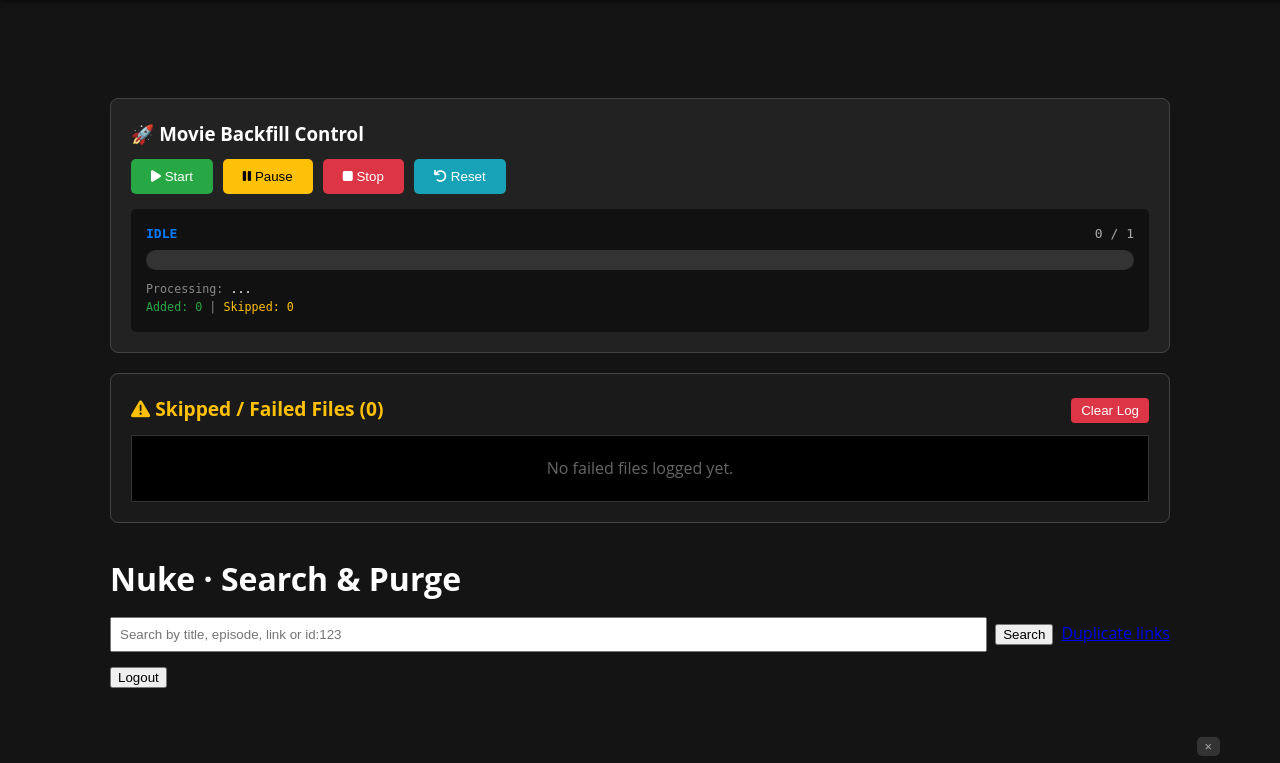
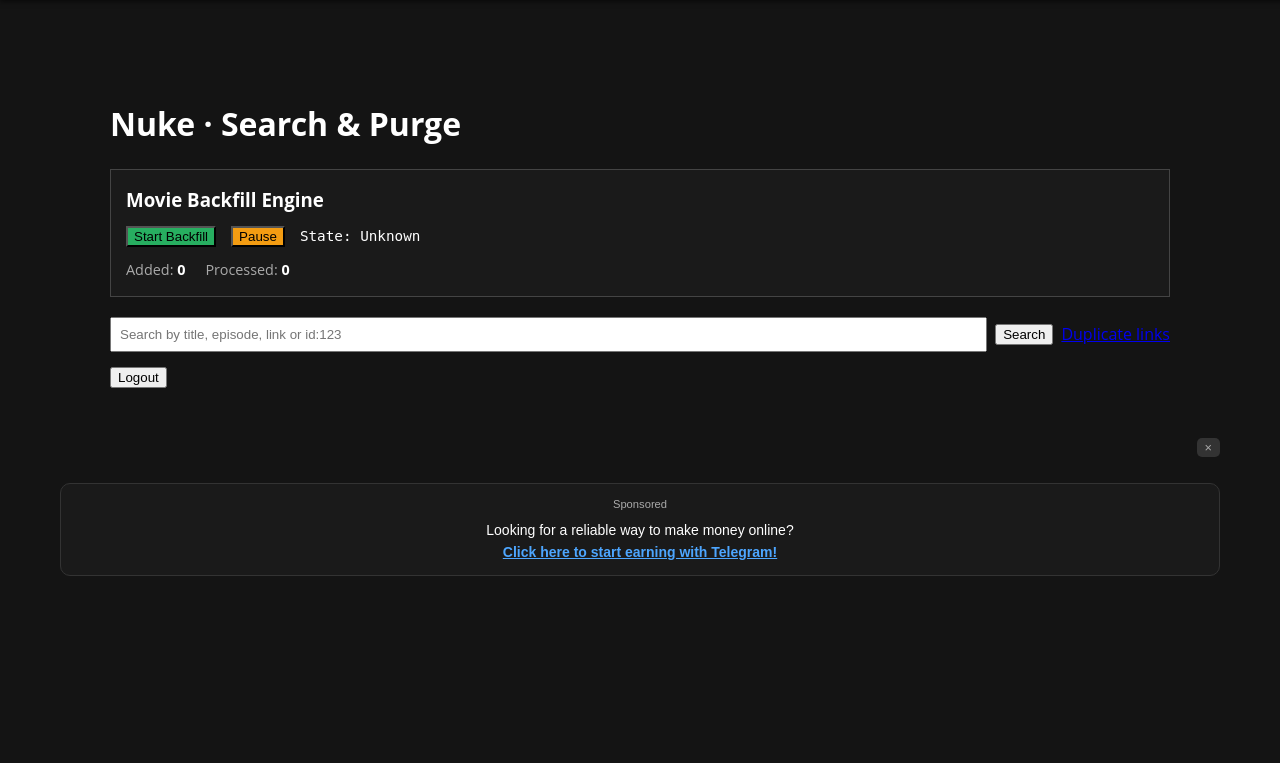
Before and after one commit to manybotts/tvweb, a Flask app: template tv_app/templates/nuke.html in a window 1280 px wide. Shown: the part 62-825 px from the top of the page. After the commit the page ends 638 px from the top, so only its background shows below. Run offline with Flask 3, Linux system fonts and the light colour scheme; the template is opened without the code that fills it: values that come from a table or form of the project are taken from there, others are empty.

Commit message:
Update nuke.html

```diff
--- a/tv_app/templates/nuke.html
+++ b/tv_app/templates/nuke.html
@@ -2,83 +2,6 @@
 {% block title %}Nuke · Search & Purge{% endblock %}
 {% block content %}
 <div class="container" style="max-width:1100px;">
-
-  <div style="background:#222; padding:20px; border-radius:8px; margin-bottom:20px; border:1px solid #444;">
-      <h3 style="margin-top:0; color:white;">🚀 Movie Backfill Control</h3>
-      <div style="display:flex; gap:10px; margin-bottom:15px;">
-          <button onclick="controlBackfill('start')" style="background:#28a745; color:white; padding:10px 20px; border:none; border-radius:5px; cursor:pointer;"><i class="fas fa-play"></i> Start</button>
-          <button onclick="controlBackfill('pause')" style="background:#ffc107; color:black; padding:10px 20px; border:none; border-radius:5px; cursor:pointer;"><i class="fas fa-pause"></i> Pause</button>
-          <button onclick="controlBackfill('stop')" style="background:#dc3545; color:white; padding:10px 20px; border:none; border-radius:5px; cursor:pointer;"><i class="fas fa-stop"></i> Stop</button>
-          <button onclick="controlBackfill('reset')" style="background:#17a2b8; color:white; padding:10px 20px; border:none; border-radius:5px; cursor:pointer;"><i class="fas fa-undo"></i> Reset</button>
-      </div>
-
-      <div style="background:#111; padding:15px; border-radius:5px; font-family:monospace;">
-          <div style="display:flex; justify-content:space-between; margin-bottom:5px;">
-              <span id="bf-state" style="font-weight:bold; color:#007bff;">IDLE</span>
-              <span id="bf-counts" style="color:#aaa;">0 / 0</span>
-          </div>
-          <div style="width:100%; height:20px; background:#333; border-radius:10px; overflow:hidden; margin-bottom:10px;">
-              <div id="bf-bar" style="width:0%; height:100%; background:#007bff; transition:width 0.5s ease;"></div>
-          </div>
-          <div style="color:#888; font-size:0.9em;">
-              Processing: <span id="bf-current" style="color:#fff;">...</span><br>
-              <span style="color:#28a745;">Added: <span id="bf-added">0</span></span> |
-              <span style="color:#ffc107;">Skipped: <span id="bf-skipped">0</span></span>
-          </div>
-      </div>
-  </div>
-
-  <div style="background:#1a1a1a; padding:20px; border-radius:8px; margin-bottom:30px; border:1px solid #444;">
-      <div style="display:flex; justify-content:space-between; align-items:center; margin-bottom:10px;">
-          <h3 style="margin:0; color:#ffc107; font-size:1.2em;"><i class="fas fa-exclamation-triangle"></i> Skipped / Failed Files ({{ skipped_files|length }})</h3>
-          <form method="post" action="{{ url_for('nuke_clear_skipped') }}" onsubmit="return confirm('Clear this log?');" style="margin:0;">
-              <button type="submit" style="background:#dc3545; color:white; border:none; padding:5px 10px; border-radius:4px; cursor:pointer;">Clear Log</button>
-          </form>
-      </div>
-      <div style="max-height:300px; overflow-y:auto; background:#000; border:1px solid #333; padding:10px;">
-          {% if skipped_files %}
-              <table style="width:100%; border-collapse:collapse; color:#ccc; font-family:monospace; font-size:0.9em;">
-                  <thead>
-                      <tr style="border-bottom:1px solid #444; color:#fff;">
-                          <th style="text-align:left; padding:5px;">Reason</th>
-                          <th style="text-align:left; padding:5px;">Filename</th>
-                      </tr>
-                  </thead>
-                  <tbody>
-                      {% for f in skipped_files %}
-                      <tr style="border-bottom:1px solid #222;">
-                          <td style="padding:5px; color:#ff6b6b; white-space:nowrap;">{{ f.reason }}</td>
-                          <td style="padding:5px; user-select:all; cursor:text; word-break:break-all;">{{ f.filename }}</td>
-                      </tr>
-                      {% endfor %}
-                  </tbody>
-              </table>
-          {% else %}
-              <p style="color:#666; text-align:center; margin:10px 0;">No failed files logged yet.</p>
-          {% endif %}
-      </div>
-  </div>
-
-  <script>
-  function controlBackfill(a){fetch(`/nuke/backfill/${a}`,{method:'POST'}).then(r=>r.json()).then(updateStatus);}
-
-  function updateStatus(){
-      fetch('/nuke/backfill/status').then(r=>r.json()).then(d=>{
-          const t=parseInt(d.total)||1,p=parseInt(d.progress)||0;
-          document.getElementById('bf-state').innerText=(d.state||'IDLE').toUpperCase();
-          document.getElementById('bf-counts').innerText=`${p} / ${t}`;
-          document.getElementById('bf-bar').style.width=`${Math.round((p/t)*100)}%`;
-          document.getElementById('bf-current').innerText=d.current||'...';
-          document.getElementById('bf-added').innerText=d.added||0;
-          document.getElementById('bf-skipped').innerText=d.skipped||0;
-      });
-  }
-
-  // Auto-refresh status every 2 seconds
-  setInterval(updateStatus, 2000);
-  updateStatus();
-  </script>
-
   <h1>Nuke · Search & Purge</h1>
 
   {% if request.args.get('msg') %}
@@ -86,6 +9,20 @@
       {{ request.args.get('msg') }}
     </div>
   {% endif %}
+
+  {# --- 1. NEW: Backfill Control Panel --- #}
+  <div class="card" style="margin: 20px 0; padding: 15px; border: 1px solid #444; background: #1a1a1a;">
+      <h3 style="margin-top:0;">Movie Backfill Engine</h3>
+      <div style="display: flex; gap: 15px; margin-bottom: 10px; align-items: center;">
+          <button id="btn-start" class="btn" style="background: #27ae60;">Start Backfill</button>
+          <button id="btn-pause" class="btn" style="background: #f39c12;">Pause</button>
+          <span id="backfill-status" style="font-family: monospace; font-size: 1.1em;">State: Unknown</span>
+      </div>
+      <div style="display: flex; gap: 20px; font-size: 0.9em; color: #aaa;">
+          <span>Added: <strong id="stat-added" style="color: #fff;">0</strong></span>
+          <span>Processed: <strong id="stat-progress" style="color: #fff;">0</strong></span>
+      </div>
+  </div>
 
   <form method="get" action="{{ url_for('nuke_home') }}">
     <div style="display:flex;gap:.5rem;align-items:center;margin:.75rem 0;">
@@ -103,6 +40,7 @@
     <button type="submit" class="btn">Logout</button>
   </form>
 
+  {# --- 2. Existing Duplicates/Search Logic --- #}
   {% if view_dupes %}
     {% if dupe_groups|length == 0 %}
       <p>No duplicate download links found{{ ' for "' ~ q ~ '"' if q }}.</p>
@@ -168,11 +106,72 @@
     </table>
     {% endif %}
   {% endif %}
+
+  {# --- 3. NEW: Skipped Files Log --- #}
+  {% if skipped_files %}
+  <div style="margin-top: 50px; border-top: 1px solid #333; padding-top: 20px;">
+      <h3>Recent Skipped Files (Debug)</h3>
+      <table class="table" style="font-size: 0.85em; width: 100%; border-collapse: collapse;">
+          <thead>
+              <tr style="text-align:left; border-bottom: 1px solid #444;">
+                  <th style="padding: 8px;">Filename</th>
+                  <th style="padding: 8px;">Reason</th>
+                  <th style="padding: 8px;">Time</th>
+              </tr>
+          </thead>
+          <tbody>
+              {% for skip in skipped_files %}
+              <tr style="border-bottom: 1px solid #222;">
+                  <td style="padding: 8px; word-break: break-all;">{{ skip.filename }}</td>
+                  <td style="padding: 8px; color: #e74c3c;">{{ skip.reason }}</td>
+                  <td style="padding: 8px;">{{ skip.created_at.strftime('%H:%M:%S') }}</td>
+              </tr>
+              {% endfor %}
+          </tbody>
+      </table>
+  </div>
+  {% endif %}
+
 </div>
+
 <script>
 function toggleWithinForm(cb){
   const form = cb.closest('form'); if(!form) return;
   form.querySelectorAll('input[name="ids"]').forEach(x => x.checked = cb.checked);
 }
+
+// --- NEW: Backfill JS Logic ---
+document.addEventListener('DOMContentLoaded', () => {
+    const btnStart = document.getElementById('btn-start');
+    const btnPause = document.getElementById('btn-pause');
+    const statusEl = document.getElementById('backfill-status');
+    const statAdded = document.getElementById('stat-added');
+    const statProgress = document.getElementById('stat-progress');
+
+    if(btnStart && btnPause) {
+        btnStart.onclick = () => {
+            fetch('/nuke/backfill/start', {method: 'POST'})
+                .then(r => r.json())
+                .then(d => alert(d.message));
+        };
+
+        btnPause.onclick = () => {
+            fetch('/nuke/backfill/pause', {method: 'POST'})
+                .then(r => r.json())
+                .then(d => alert(d.message));
+        };
+
+        // Poll status every 3 seconds
+        setInterval(() => {
+            fetch('/nuke/backfill/status')
+                .then(r => r.json())
+                .then(data => {
+                    if (data.state) statusEl.innerText = "State: " + data.state;
+                    if (data.added) statAdded.innerText = data.added;
+                    if (data.progress) statProgress.innerText = data.progress;
+                });
+        }, 3000);
+    }
+});
 </script>
 {% endblock %}
```
